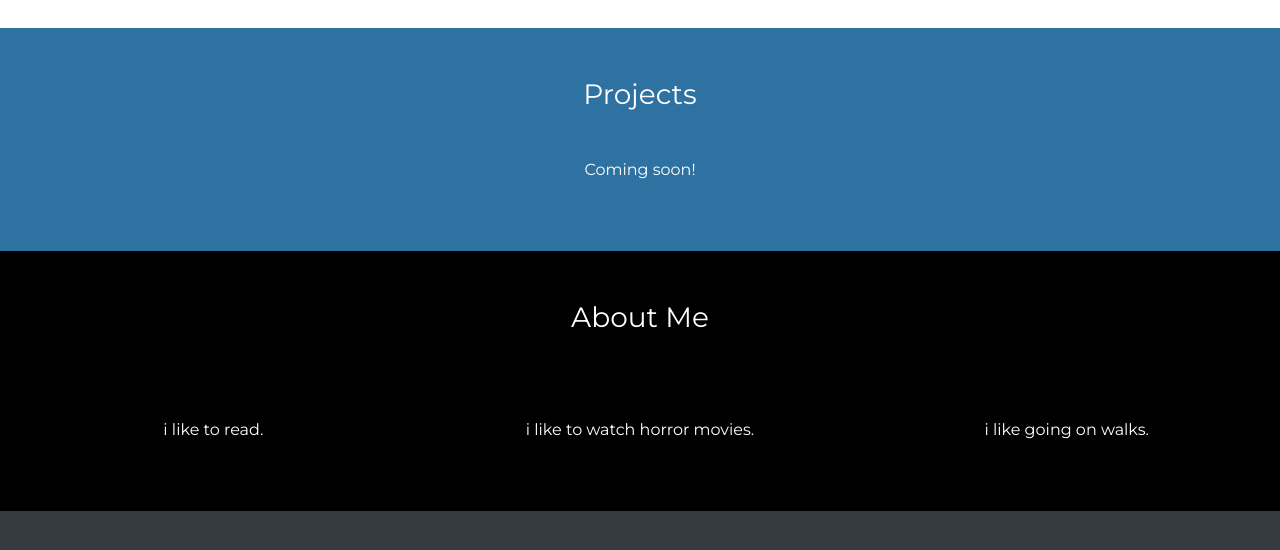
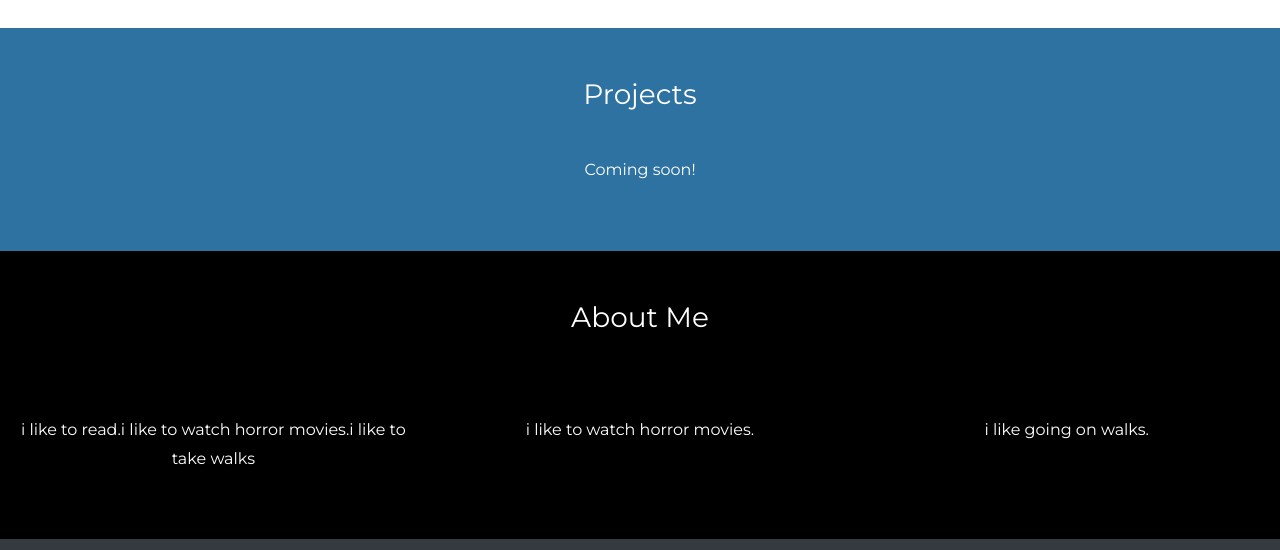
Before and after one commit to alaaa4255/alaaa4255.github.io, a plain HTML site: page index.html in a window 1280 px wide. Shown: the part 186-736 px from the top of the page. Drawn offline with nearby package versions, Linux system fonts and the light colour scheme.

Commit message:
Update index.html

```diff
--- a/index.html
+++ b/index.html
@@ -76,7 +76,7 @@
         <h3 class="margin">About Me</h3><br>
         <div class="row">
             <div class="col-sm-4">
-                <p>i like to read.</p>
+                <p>i like to read.i like to watch horror movies.i like to take walks</p>
             </div>
             <div class="col-sm-4">
                 <p>i like to watch horror movies.</p>
```
